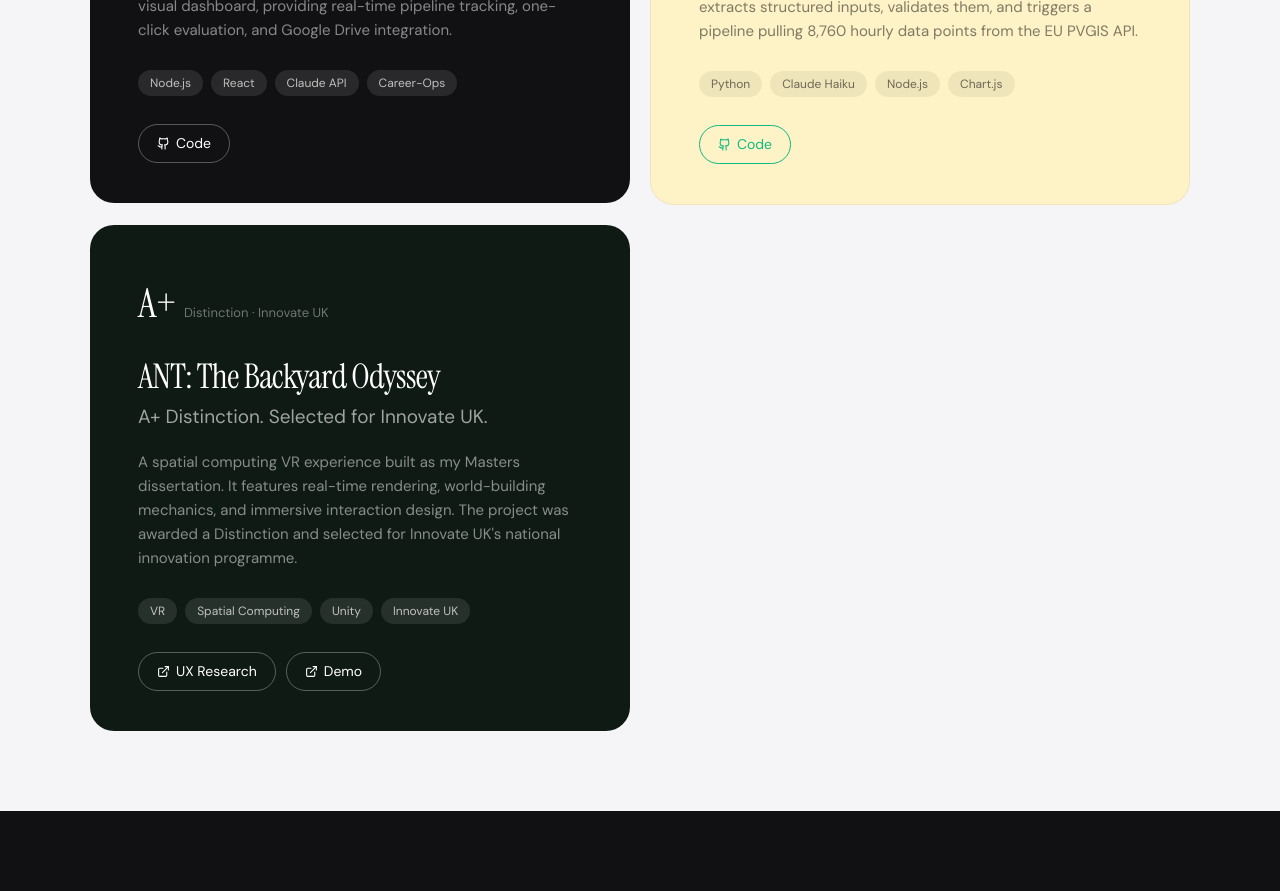
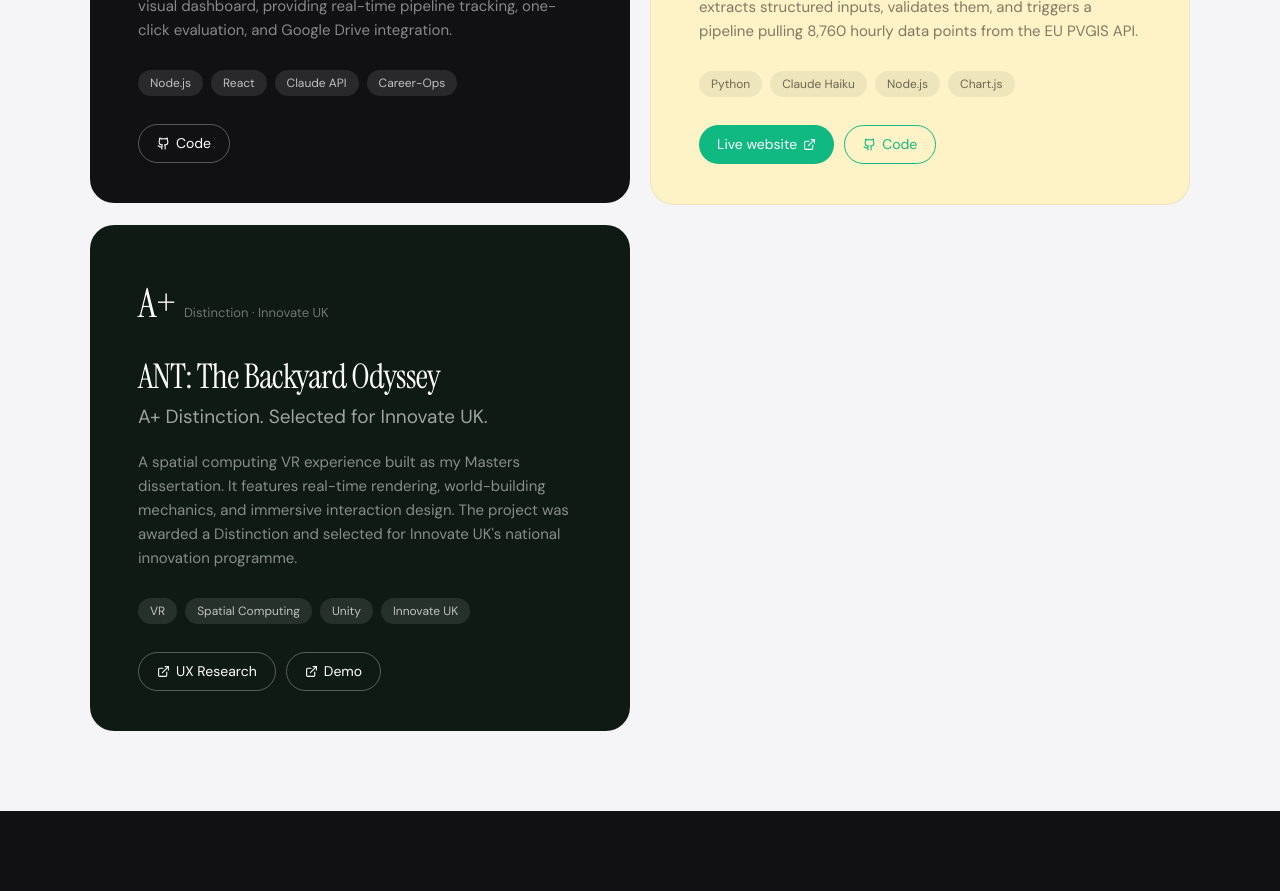
Before and after one commit to ShivaShanmukh/portfolio, a React (Vite) app: page / in a window 1280 px wide. Shown: the part 3020-3911 px from the top of the page. Built offline with nearby package versions, Linux system fonts and the light colour scheme.

Commit message:
Update Heat Pump Calculator live link

```diff
--- a/src/App.jsx
+++ b/src/App.jsx
@@ -111,7 +111,7 @@ const PROJECTS = [
     tagline: "Plain English in. Engineering data out.",
     description: "A Claude Haiku agent harness built for Midsummer Energy where users describe their home in plain English. The LLM extracts structured inputs, validates them, and triggers a pipeline pulling 8,760 hourly data points from the EU PVGIS API.",
     tags: ["Python", "Claude Haiku", "Node.js", "Chart.js"],
-    live: null,
+    live: "https://heat-pump-calculator-production.up.railway.app/",
     github: "https://github.com/ShivaShanmukh/Heat-pump-calculator",
     color: "#92400E",
     bg: "#FEF3C7",
```
